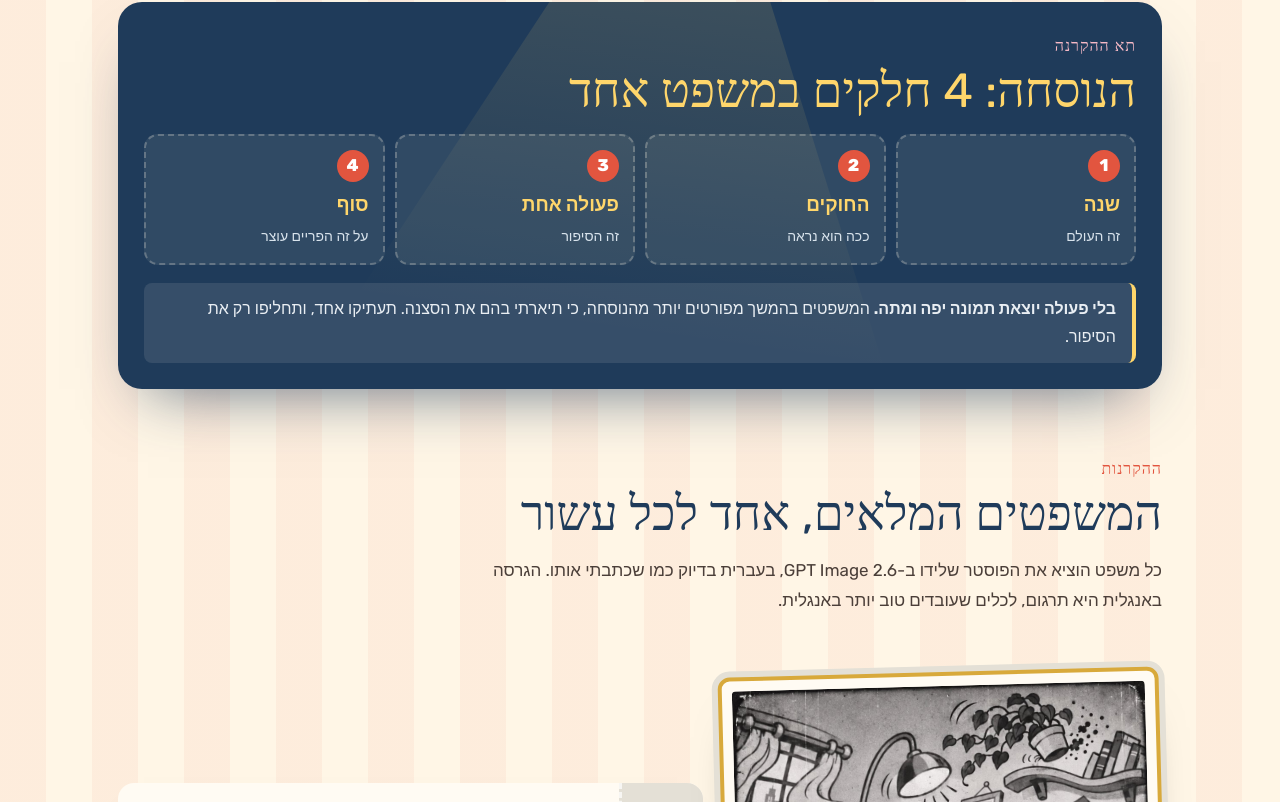
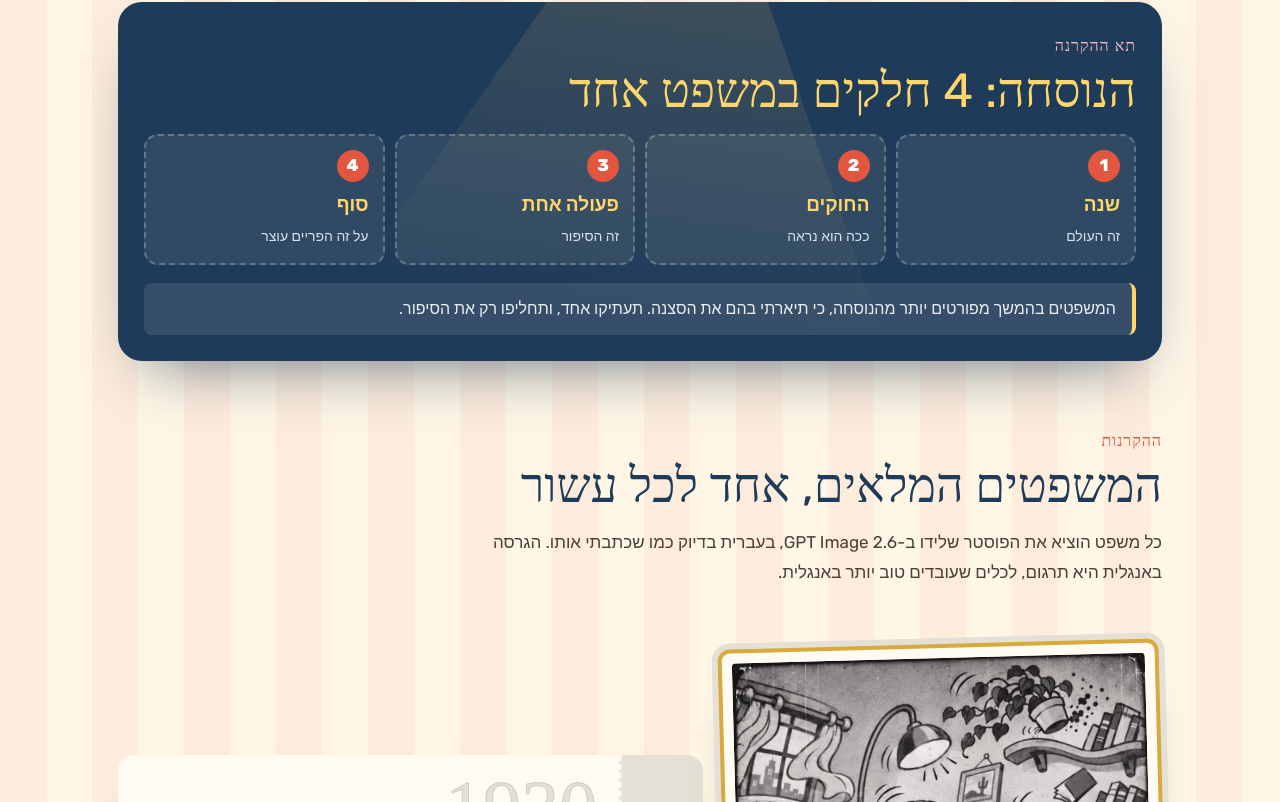
Before and after one commit to Yuvalmoyal2/Yuvi.Ai-guides, a plain HTML site: page decades/index.html in a window 1280 px wide. Shown: the part 2062-2864 px from the top of the page. Drawn offline with Linux system fonts and the light colour scheme; a web font is replaced by a local one.

Commit message:
decades guide: drop the action line (kept for the workshop)

```diff
--- a/decades/index.html
+++ b/decades/index.html
@@ -234,7 +234,7 @@ footer a{color:var(--coral);font-weight:700}
         <div class="part"><i>3</i><b>פעולה אחת</b><span>זה הסיפור</span></div>
         <div class="part"><i>4</i><b>סוף</b><span>על זה הפריים עוצר</span></div>
       </div>
-      <p class="note"><b>בלי פעולה יוצאת תמונה יפה ומתה.</b> המשפטים בהמשך מפורטים יותר מהנוסחה, כי תיארתי בהם את הסצנה. תעתיקו אחד, ותחליפו רק את הסיפור.</p>
+      <p class="note">המשפטים בהמשך מפורטים יותר מהנוסחה, כי תיארתי בהם את הסצנה. תעתיקו אחד, ותחליפו רק את הסיפור.</p>
     </div>
   </section>
 
```
